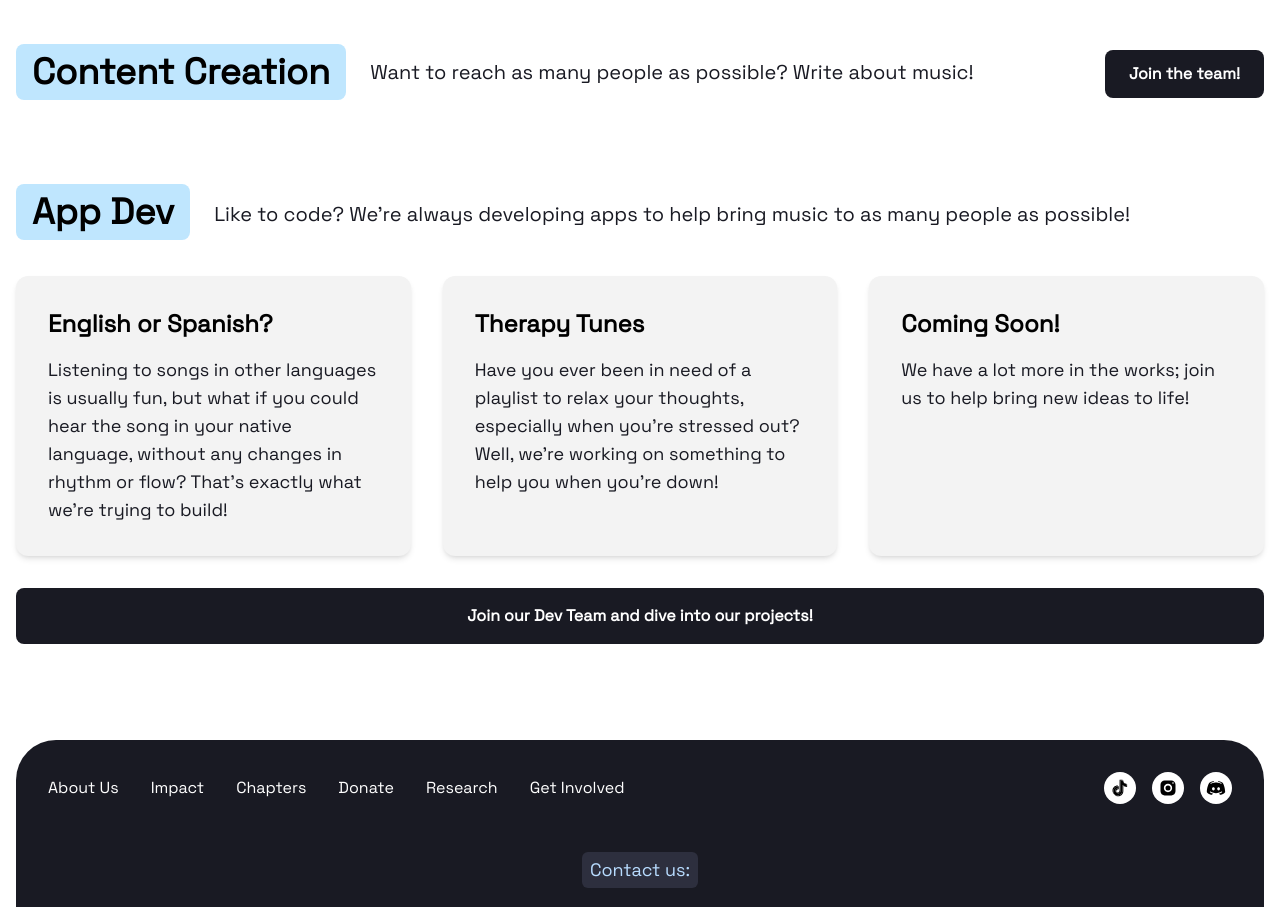
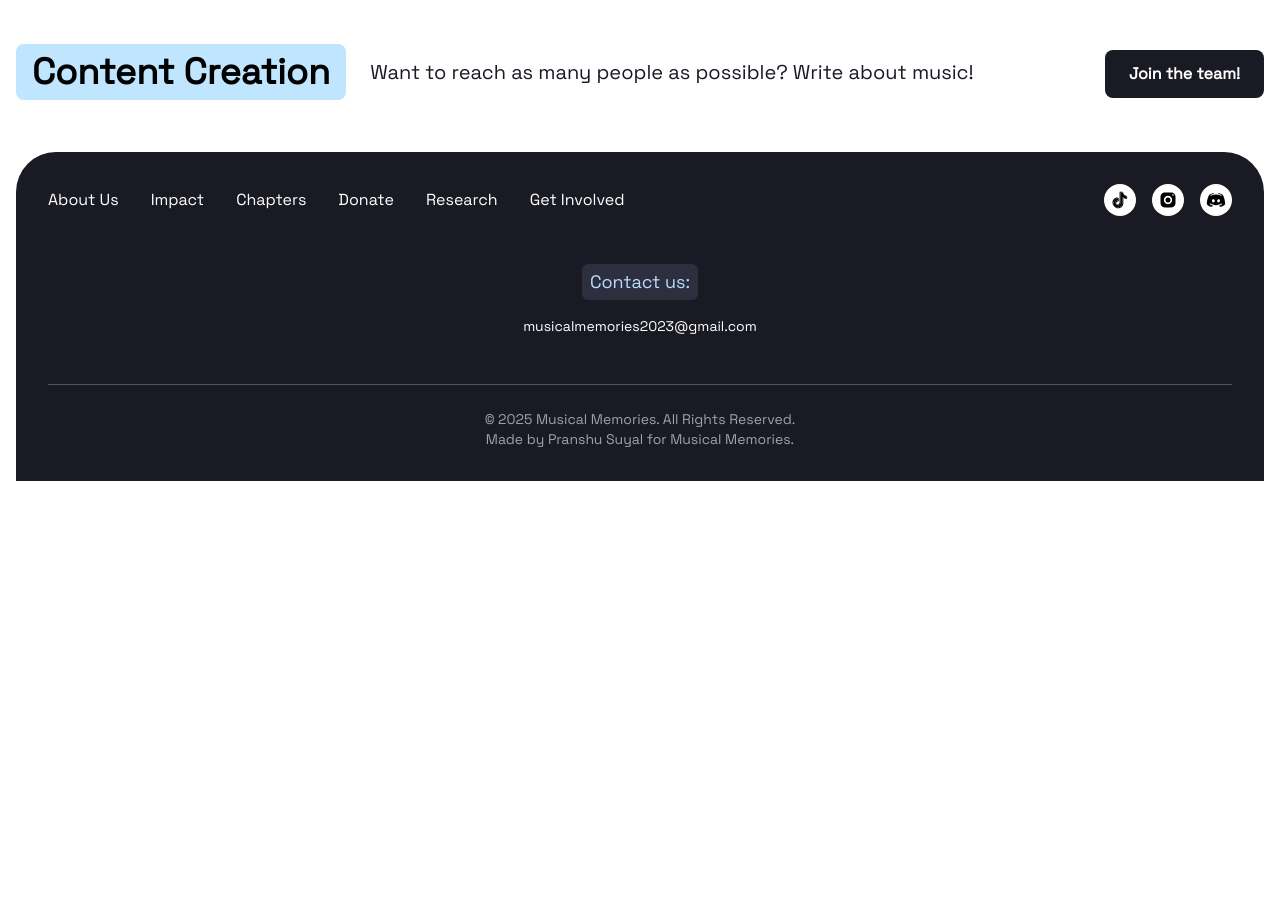
Before and after one commit to prsuyal/musical-memories, a React (Create React App) app: page /get-involved in a window 1280 px wide. Shown: the part 4100-5007 px from the top of the page. After the commit the page ends 4581 px from the top, so only its background shows below. Built offline with nearby package versions, Linux system fonts and the light colour scheme.

Commit message:
Removed unused coding section

```diff
--- a/src/pages/Join.js
+++ b/src/pages/Join.js
@@ -336,40 +336,6 @@ const GetInvolved = () => {
         </div>
       </section>
 
-      <section id="app-dev" ref={sectionRef} className="max-w-7xl mx-auto py-16 px-4 text-center md:text-left">
-        <div className="flex items-center mb-8 flex-col md:flex-row">
-          <h2 className="text-3xl md:text-4xl font-bold bg-mm-blue inline-block px-4 py-2 rounded-lg mb-4 md:mb-1">App Dev</h2>
-          <p className="text-lg md:text-xl text-mm-dark md:text-left md:ml-6">
-            Like to code? We're always developing apps to help bring music to as many people as possible!
-          </p>
-        </div>
-        <div className="grid grid-cols-1 md:grid-cols-3 gap-8">
-          <div className="bg-mm-gray p-8 rounded-xl shadow-md">
-            <h3 className="text-2xl font-semibold mb-4">English or Spanish?</h3>
-            <p className="text-mm-dark text-lg">
-              Listening to songs in other languages is usually fun, but what if you could hear the song in your native language, without any changes in rhythm or flow? That's exactly what we're trying to build!
-            </p>
-          </div>
-          <div className="bg-mm-gray p-8 rounded-xl shadow-md">
-            <h3 className="text-2xl font-semibold mb-4">Therapy Tunes</h3>
-            <p className="text-mm-dark text-lg">
-              Have you ever been in need of a playlist to relax your thoughts, especially when you're stressed out? Well, we're working on something to help you when you're down!
-            </p>
-          </div>
-          <div className="bg-mm-gray p-8 rounded-xl shadow-md">
-            <h3 className="text-2xl font-semibold mb-4">Coming Soon!</h3>
-            <p className="text-mm-dark text-lg">
-              We have a lot more in the works; join us to help bring new ideas to life!
-            </p>
-          </div>
-        </div>
-        <a href="https://forms.gle/ESDiL5QonzAzKWgN6" rel="noreferrer" target="_blank">
-          <button className="w-full mt-8 bg-mm-dark text-white font-semibold py-4 rounded-lg text-center">
-            Join our Dev Team and dive into our projects!
-          </button>
-        </a>
-      </section>
-
       <Footer />
     </div>
   );
```
